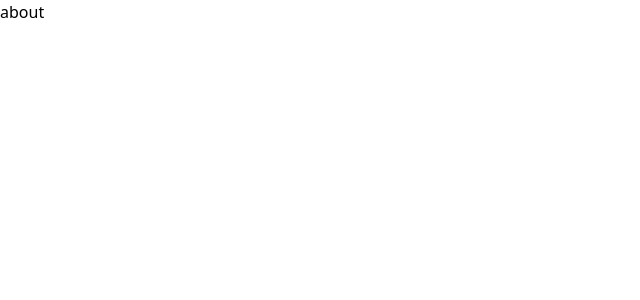
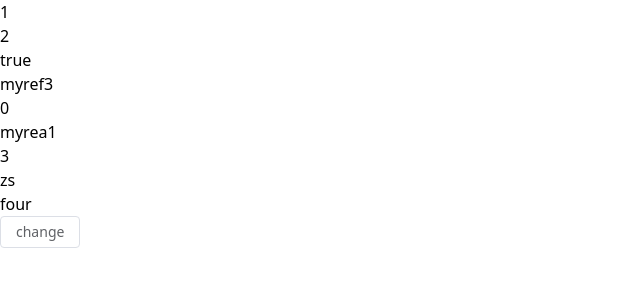
Before and after one commit to waite0603/vue3-shop-admin, a Vue app: page /#/about in a window 1280 px wide. Shown: the top 300 px of the page, without its empty margins (0-640 px from the left). Built offline with nearby package versions, Linux system fonts and the light colour scheme.

Commit message:
setup 语法糖 以及 @apply 封装

```diff
--- a/src/pages/about.vue
+++ b/src/pages/about.vue
@@ -1,5 +1,67 @@
 <template>
-    <div>
-        about
-    </div>
+    <ul>
+        <li>{{ myref0 }}</li>
+        <li>{{ myref1 }}</li>
+        <li>{{ myref2 }}</li>
+        <li>{{ myref3 }}</li>
+        <li>{{ myrea0 }}</li>
+        <li>{{ myrea1 }}</li>
+        <li>{{ myrea2.age }}</li>
+        <li>{{ myrea3.user.name }}</li>
+        <li>{{ myrea4.one.three.age.four }}</li>
+    </ul>
+    <el-button @click="change">change</el-button>
 </template>
+
+<script>
+import { ref, reactive } from 'vue'
+
+export default {
+    setup() {
+        let myref0 = ref(1);
+        let myref1 = ref(2);
+        let myref2 = ref(true);
+        let myref3 = ref('myref3')
+        let myrea0 = reactive(0);
+        let myrea1 = reactive('myrea1');
+        let myrea2 = reactive({ age: 3 })
+        let myrea3 = reactive({
+            user: {
+                name: "zs",
+            }
+        })
+        let myrea4 = reactive({
+            top: 'top', one: {
+                two: "two",
+                three: {
+                    name: "LS",
+                    age: {
+                        four: "four"
+                    }
+                },
+            }
+        })
+        function change() {
+            myref0 = 2;
+            myref1.value++;
+            myref2.value = false;
+            myref3.value = 'MyRef333'
+            myrea0++;
+            myrea1 = 'myrea1111';
+            myrea2.age++;
+            myrea3.user.name = "ww";
+            myrea4.one.three.age.four = "five";
+            console.log(myref0);
+            console.log(myrea0);
+            console.log(myrea1);
+        }
+        return { myref0, myrea0, myref1, myrea1, myref2, myrea2, myref3, myrea3, myrea4, change }
+    }
+}
+/*
+1.ref包裹简单类型，可以响应数据变化。
+2.reactive包裹简单类型，不可以响应数据变化。
+3.在更改ref包裹的值时，需要加 .value 来触发响应。
+4.在页面中使用，{{ }}进行文本插值时，即使使用ref包裹也不需要添加 .value 属性，得益于在检测到 __v_isRef:true 时，vue会帮我们添加。
+*/
+</script>
--- a/src/pages/login/login.vue
+++ b/src/pages/login/login.vue
@@ -1,25 +1,24 @@
 <template>
-  <el-row class="min-h-screen">
-    <el-col :lg="16" :md="12" class="bg-blue-600 flex items-center justify-center flex-col">
+  <el-row class="login-container">
+    <el-col :lg="16" :md="12" class="left">
       <div>
-        <h1 class="text-6xl text-white font-bold pr-5 pl-5">Welcome to</h1>
-        <h3 class="text-2xl text-white font-bold mt-4 pr-5 pl-5">
+        <h1 class="login-container-h1">Welcome to</h1>
+        <h3 class="login-container-h3">
           基于Vue3 + ElementPlus + Vite实战开发商城后台管理系统
         </h3>
-        <div class="mt-7 text-right pr-5">
-          <el-link type="primary" class="text-white" @click="JumpToGithub">
-            <i class="iconfont icon-icon_github mr-1"></i>
-            Github
+        <div class="login-container-github-text">
+          <el-link type="primary" @click="JumpToGithub">
+            <span>
+              <i class="iconfont icon-icon_github mr-1"></i>Github
+            </span>
           </el-link>
         </div>
       </div>
     </el-col>
-    <el-col :lg="8" :md="12" class="bg-light-50 flex items-center justify-center flex-col">
-      <div class="text-2xl font-bold mb-2">欢迎回来</div>
-      <div class="flex items-center justify-center mb-4 text-gray-500 space-x-2">
-        <span class="h-[1px] w-16 bg-gray-200"></span>
-        <span>账号密码登录</span>
-        <span class="h-[1px] w-16 bg-gray-200"></span>
+    <el-col :lg="8" :md="12" class="right">
+      <div class="welcome-title">欢迎回来</div>
+      <div class="welcome-text">
+        <span></span>账号密码登录<span></span>
       </div>
       <el-form :model="form" class="w-2/4">
         <el-form-item>
@@ -68,3 +67,37 @@ const JumpToGithub = () => {
 };
 
 </script>
+
+<style scoped>
+.login-container{
+    @apply min-h-screen;
+}
+.login-container .left{
+  @apply bg-blue-600 flex items-center justify-center flex-col;
+}
+.login-container .right{
+  @apply bg-light-50 flex items-center justify-center flex-col
+}
+.left>div>.login-container-h1{
+    @apply font-bold text-6xl text-light-50 m-4;
+}
+.left>div>.login-container-h3{
+    @apply font-bold text-2xl text-light-50 m-4;
+}
+.left>div>.login-container-github-text{
+  @apply mt-7 text-right pr-5;
+}
+.left>div>.login-container-github-text span{
+  @apply text-white;
+}
+
+.right .welcome-title{
+    @apply text-2xl font-bold mb-2 text-black;
+}
+.right .welcome-text{
+    @apply flex items-center justify-center text-gray-400 mb-4;
+}
+.right .welcome-text span{
+    @apply h-[1px] w-16 bg-gray-200;
+}
+</style>
```
Also changed, not shown: src/pages/index.vue (line endings or trailing spaces).
